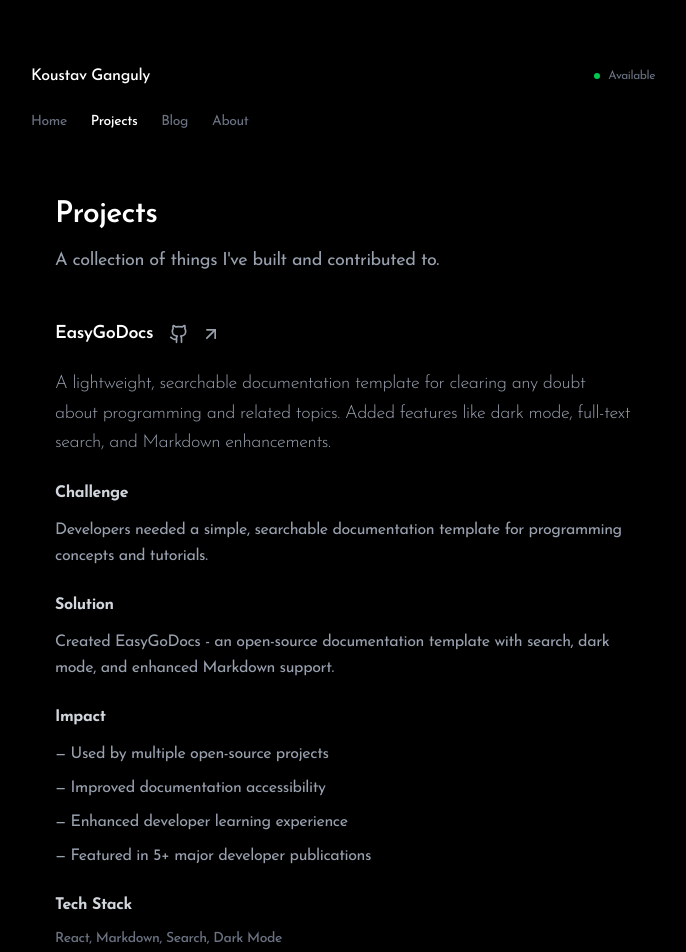
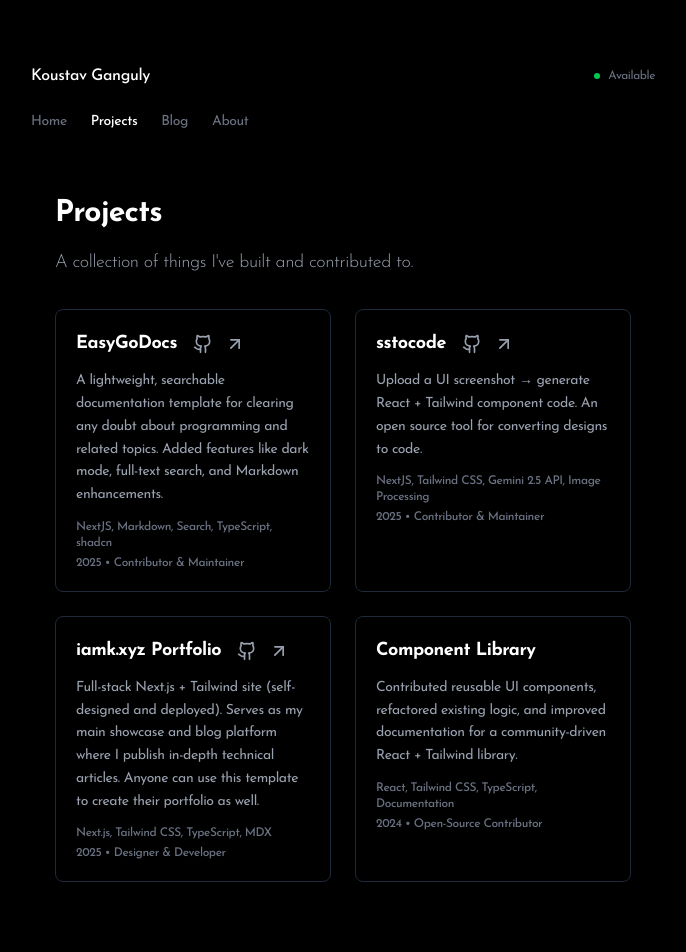
Before and after one commit to KOUSTAV2409/myportfolio, a Next.js app: page /projects in a window 1280 px wide. Shown: the top 952 px of the page, without its empty margins (297-983 px from the left). Built offline with nearby package versions, Linux system fonts and the light colour scheme.

Commit message:
redesign project page and updated minor data

```diff
--- a/src/app/data.ts
+++ b/src/app/data.ts
@@ -56,12 +56,12 @@ export const PROJECTS: Project[] = [
   {
     name: 'EasyGoDocs',
     description: 'A lightweight, searchable documentation template for clearing any doubt about programming and related topics. Added features like dark mode, full-text search, and Markdown enhancements.',
-    link: 'https://github.com/EasyGoDocs/easygodocs',
+    link: 'https://easygodocs.vercel.app/',
     video: '/videos/easygodocs.mp4',
     id: 'easygodocs',
-    year: '2024',
+    year: '2025',
     role: 'Contributor & Maintainer',
-    tech: 'React, Markdown, Search, Dark Mode',
+    tech: 'NextJS, Markdown, Search, TypeScript, shadcn',
     clientType: 'Open Source Community',
     timeline: 'Ongoing',
     challenge: 'Developers needed a simple, searchable documentation template for programming concepts and tutorials.',
@@ -79,17 +79,17 @@ export const PROJECTS: Project[] = [
       'Featured in 5+ major developer publications'
     ],
     metrics: '500+ subscribers, $50K+ revenue, 95% satisfaction rate',
-    github: 'https://github.com/KOUSTAV2409'
+    github: 'https://github.com/EasyGoDocs/easygodocs'
   },
   {
     name: 'sstocode',
     description: 'Upload a UI screenshot → generate React + Tailwind component code. An open source tool for converting designs to code.',
-    link: 'https://github.com/KOUSTAV2409/sstocode',
+    link: 'https://sstocode.vercel.app/',
     video: '/videos/sstocode.mp4',
     id: 'sstocode',
-    year: '2024',
+    year: '2025',
     role: 'Contributor & Maintainer',
-    tech: 'React, Tailwind CSS, AI/ML, Image Processing',
+    tech: 'NextJS, Tailwind CSS, Gemini 2.5 API, Image Processing',
     clientType: 'Developer Community',
     timeline: 'Ongoing',
     challenge: 'Developers needed a tool to quickly convert UI screenshots into working React components.',
@@ -115,7 +115,7 @@ export const PROJECTS: Project[] = [
     link: 'https://www.iamk.xyz',
     video: '/videos/portfolio.mp4',
     id: 'portfolio',
-    year: '2024',
+    year: '2025',
     role: 'Designer & Developer',
     tech: 'Next.js, Tailwind CSS, TypeScript, MDX',
     clientType: 'Personal Project',
--- a/src/app/projects/page.tsx
+++ b/src/app/projects/page.tsx
@@ -1,22 +1,13 @@
 'use client'
 import { ArrowUpRight, Github } from 'lucide-react'
-import { PageLayout, PageSection, PageHeader, SectionHeader, ProjectTitle } from '@/components/page-layout'
+import { PageLayout, PageSection, SectionHeader } from '@/components/page-layout'
 import { PROJECTS } from '../data'
 
-export default function ProjectsPage() {
+function ProjectCard({ project }: { project: any }) {
   return (
-    <PageLayout>
-      <PageHeader
-        title="Projects"
-        description="A collection of things I've built and contributed to."
-      />
-
-      <PageSection>
-        <div className="space-y-16">
-          {PROJECTS.map((project) => (
-            <div key={project.id} className="space-y-6">
+    <div className="p-5 border border-gray-200 dark:border-gray-800 rounded-lg hover:border-gray-300 dark:hover:border-gray-700 transition-colors space-y-3">
       <div className="flex items-center gap-4">
-                <ProjectTitle>{project.name}</ProjectTitle>
+        <h3 className="text-lg font-bold tracking-tight">{project.name}</h3>
         <div className="flex items-center gap-3">
           {project.github && (
             <a
@@ -24,7 +15,6 @@ export default function ProjectsPage() {
               target="_blank"
               rel="noopener noreferrer"
               className="text-gray-400 hover:text-black dark:hover:text-white transition-colors"
-                      title="View source"
             >
               <Github className="w-5 h-5" />
             </a>
@@ -35,7 +25,6 @@ export default function ProjectsPage() {
               target="_blank"
               rel="noopener noreferrer"
               className="text-gray-400 hover:text-black dark:hover:text-white transition-colors"
-                      title="View live"
             >
               <ArrowUpRight className="w-5 h-5" />
             </a>
@@ -43,44 +32,36 @@ export default function ProjectsPage() {
         </div>
       </div>
 
-              <p className="text-lg text-gray-600 dark:text-gray-400 leading-relaxed font-light">
+      <p className="text-gray-600 dark:text-gray-400 leading-relaxed text-sm">
         {project.description}
       </p>
 
-              <div className="space-y-6">
-                <div>
-                  <h3 className="text-base font-bold text-gray-700 dark:text-gray-300 mb-3 tracking-tight">Challenge</h3>
-                  <p className="text-gray-600 dark:text-gray-400 leading-relaxed">
-                    {project.challenge}
+      <div className="space-y-1">
+        <p className="text-xs text-gray-500 font-medium">
+          {project.tech}
+        </p>
+        <p className="text-xs text-gray-500 font-medium">
+          {project.year} • {project.role}
+        </p>
+      </div>
+    </div>
+  )
+}
+
+export default function ProjectsPage() {
+  return (
+    <PageLayout>
+      <PageSection>
+        <div className="space-y-4 mb-8">
+          <h1 className="text-2xl md:text-3xl font-bold tracking-tight">Projects</h1>
+          <p className="text-lg text-gray-600 dark:text-gray-400 leading-relaxed font-light">
+            A collection of things I've built and contributed to.
           </p>
         </div>
 
-                <div>
-                  <h3 className="text-base font-bold text-gray-700 dark:text-gray-300 mb-3 tracking-tight">Solution</h3>
-                  <p className="text-gray-600 dark:text-gray-400 leading-relaxed">
-                    {project.solution}
-                  </p>
-                </div>
-
-                <div>
-                  <h3 className="text-base font-bold text-gray-700 dark:text-gray-300 mb-3 tracking-tight">Impact</h3>
-                  <ul className="space-y-2">
-                    {project.impact.map((item, idx) => (
-                      <li key={idx} className="text-gray-600 dark:text-gray-400 leading-relaxed">
-                        — {item}
-                      </li>
-                    ))}
-                  </ul>
-                </div>
-
-                <div>
-                  <h3 className="text-base font-bold text-gray-700 dark:text-gray-300 mb-3 tracking-tight">Tech Stack</h3>
-                  <p className="text-sm text-gray-500 font-medium">
-                    {project.tech}
-                  </p>
-                </div>
-              </div>
-            </div>
+        <div className="grid gap-6 md:grid-cols-2">
+          {PROJECTS.map((project) => (
+            <ProjectCard key={project.id} project={project} />
           ))}
         </div>
       </PageSection>
```
Lines whose indentation alone changed are shown as unchanged.
